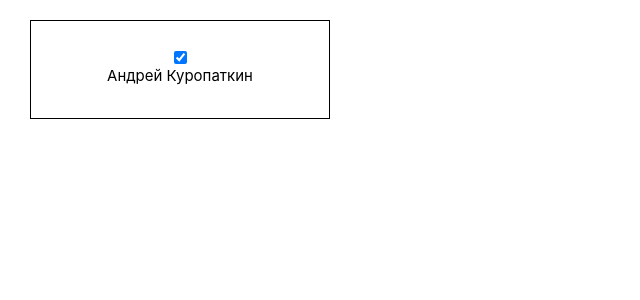
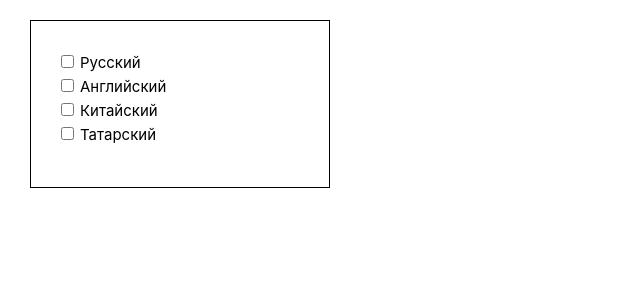
Before and after one commit to aanddi/vue3_exercises, a Vue app in the folder vue3/: page / in a window 1280 px wide. Shown: the top 300 px of the page, without its empty margins (0-640 px from the left). Built offline with nearby package versions, Linux system fonts and the light colour scheme.

Commit message:
Массив значений чекбоксов в Vue

```diff
--- a/vue3/src/App.vue
+++ b/vue3/src/App.vue
@@ -2,7 +2,7 @@
 export default {
   data() {
     return {
-      check: true,
+      check: [],
 
     }
   }
@@ -12,8 +12,25 @@ export default {
 <template>
   <div class="wrapper">
     <div class="block">
-      <input type="checkbox" v-model="check">
-      <p v-if="check">Андрей Куропаткин</p>
+      <div class="item">
+        <input type="checkbox" v-model="check" name="1" value="Русский">
+        <label for="1">Русский</label>
+      </div>
+      <div class="item">
+        <input type="checkbox" v-model="check" name="2" value="Английский">
+        <label for="2">Английский</label>
+      </div>
+      <div class="item">
+        <input type="checkbox" v-model="check" name="3" value="Китайский">
+        <label for="3">Китайский</label>
+      </div>
+      <div class="item">
+        <input type="checkbox" v-model="check" name="4" value="Татарский">
+        <label for="4">Татарский</label>
+      </div>
+    <ul>
+      <li v-for="(l, v) in check">{{v}}) {{l}}</li>
+    </ul>
     </div>
   </div>
 </template>
@@ -21,6 +38,9 @@ export default {
 <style>
 .wrapper {
   display: flex;
+}
+label {
+  margin-left: 6px;
 }
 
 .block {
@@ -32,7 +52,10 @@ export default {
   display: flex;
   justify-content: center;
   flex-direction: column;
-  align-items: center;
+}
+
+ul {
+  margin-top: 10px;
 }
 
 .block_input {
```
